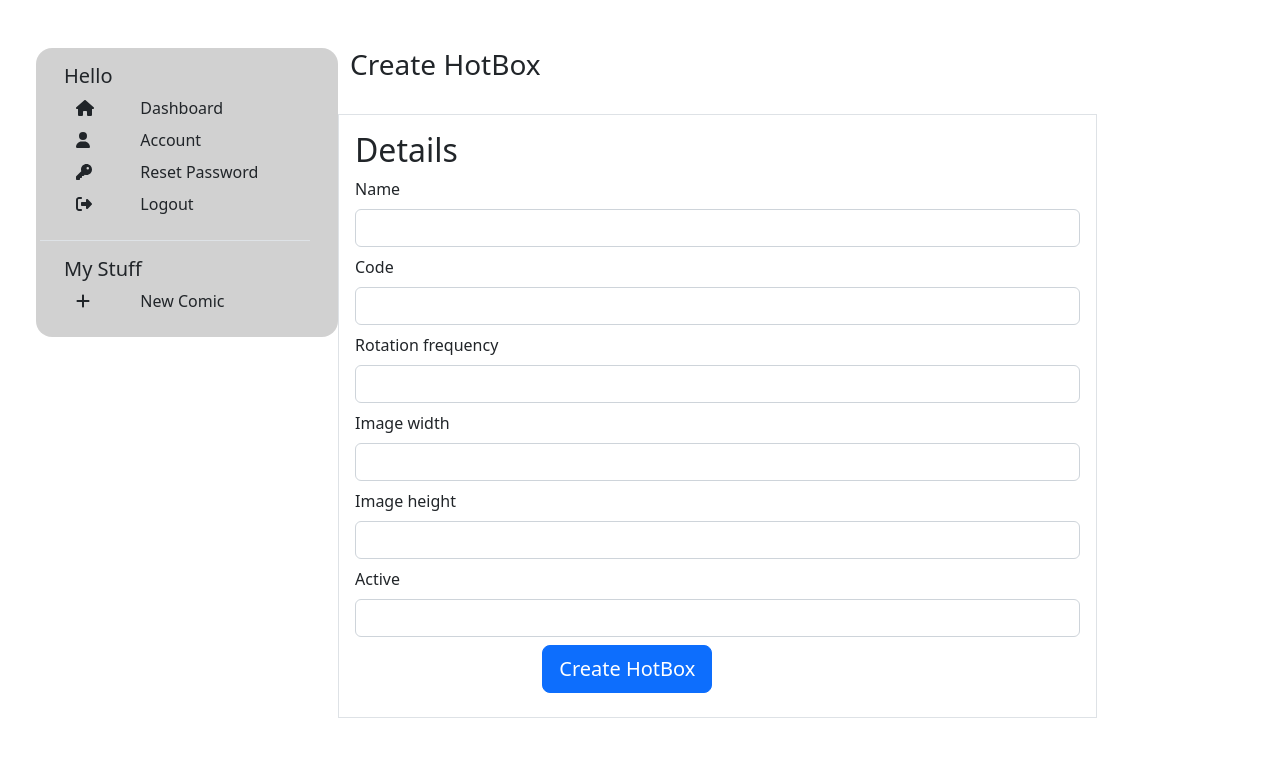
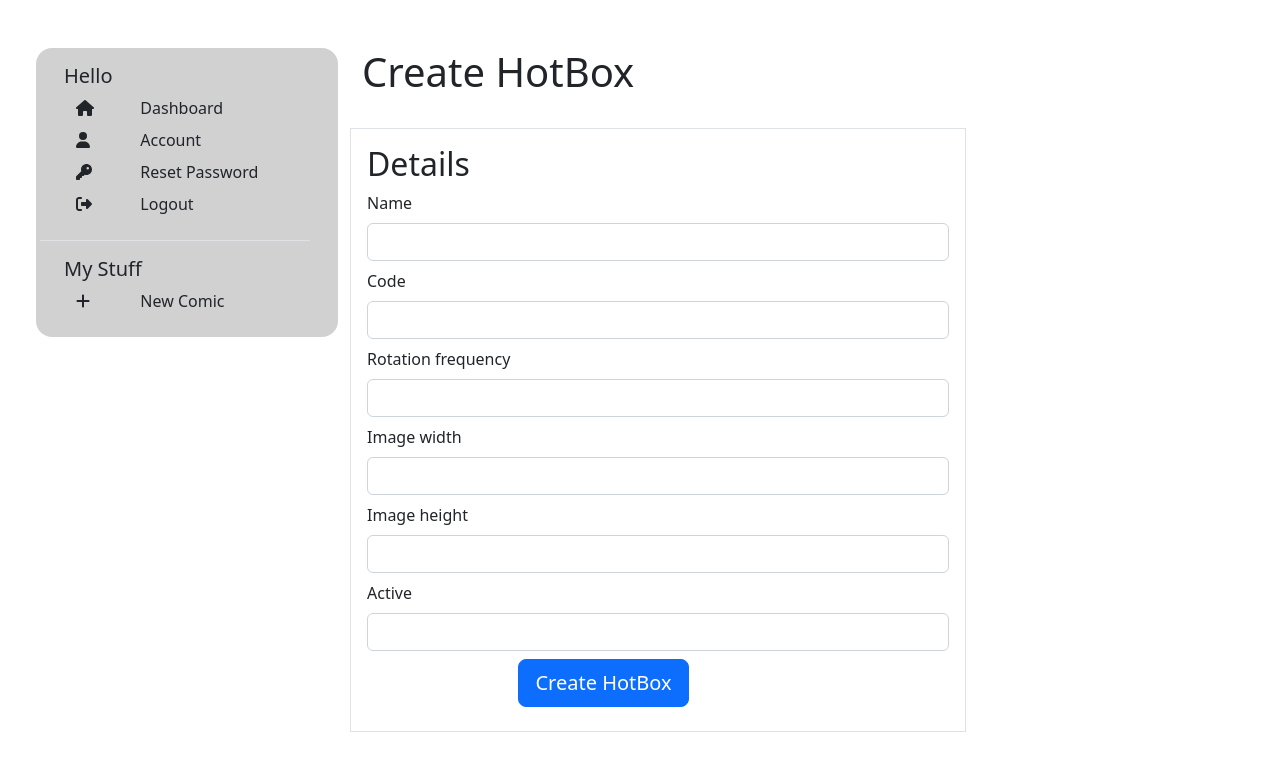
Before and after one commit to clickthulu/comic-hotbox, a Symfony app: template templates/hotbox/create.html.twig in a window 1280 px wide. Shown: the top 771 px of the page. Run offline with Twig, Linux system fonts and the light colour scheme; the template is opened without the code that fills it: most values are stand-ins (such as "Sample title", 1, 10 or a date in 2020); form fields are guessed from the names that the template uses; some libraries are stand-ins or nearby versions.

Commit message:
Some cleanup

```diff
--- a/public/js/common.js
+++ b/public/js/common.js
@@ -10,5 +10,12 @@ $(document).ready(function(){
         alert("Code copied");
     });
 
+    $(".copy-data").on('click', function(event){
+        event.preventDefault();
+        let text = $(this).data('copy');
+        let type = $(this).data('type')
+        navigator.clipboard.writeText(text);
+        alert(type + " copied");
+    });
 
 });
--- a/src/Form/HotBoxCreateFormType.php
+++ b/src/Form/HotBoxCreateFormType.php
@@ -11,6 +11,7 @@ use Symfony\Component\Form\Extension\Core\Type\CheckboxType;
 use Symfony\Component\Form\Extension\Core\Type\ChoiceType;
 use Symfony\Component\Form\Extension\Core\Type\CollectionType;
 use Symfony\Component\Form\Extension\Core\Type\NumberType;
+use Symfony\Component\Form\Extension\Core\Type\TextareaType;
 use Symfony\Component\Form\Extension\Core\Type\TextType;
 use Symfony\Component\Form\FormBuilderInterface;
 use Symfony\Component\OptionsResolver\OptionsResolver;
@@ -63,7 +64,6 @@ class HotBoxCreateFormType extends AbstractType
                 'attr' => ['class' => 'form-horizontal form-control'],
                 'label_attr' => ['class' => 'col-form-label col-3 text-end']
             ])
-
         ;
     }
 
--- a/templates/admin/settings.html.twig
+++ b/templates/admin/settings.html.twig
@@ -4,7 +4,7 @@
 
 {% block body %}
 <div class="container">
-    <div class="card col p-3 mt-5 panel" id="c4-comic-admin">
+    <div class="card col p-3 mt-5 panel" id="">
         <div class="row mb-3">
             <div class="col">
                 <h1>Server Settings</h1>
--- a/templates/hotbox/create.html.twig
+++ b/templates/hotbox/create.html.twig
@@ -3,10 +3,12 @@
 {% block title %}{% if hotboxform.vars.data.id is not empty %}Update{% else %}Create{% endif %} HotBox{% endblock %}
 
 {% block body %}
+<div class="container">
+        <div class="row mb-3">
                 <div class="col align-items-center justify-content-center pt-5">
                     <div class="col-10" id="hb-createupdate-hotbox">
                         <div class="row mb-3">
-                <h1 class="h3 mb-3 font-weight-normal">{% if hotboxform.vars.data.id is not empty %}Update{% else %}Create{% endif %} HotBox</h1>
+                            <h1 class="h1 mb-3 font-weight-normal">{% if hotboxform.vars.data.id is not empty %}Update{% else %}Create{% endif %} HotBox</h1>
                         </div>
                         <div class="row mb-3">
                             <div class="col border p-3">
@@ -46,6 +48,9 @@
                                     </div>
                                 </div>
                                 {{ form_end(hotboxform) }}
+                            </div>
+                            <div class="col-2">
+
                             </div>
                         </div>
                         {% if hotboxform.vars.data.id is not empty and comics|length > 0%}
@@ -100,6 +105,8 @@
                     </div>
 
         </div>
+    </div>
+</div>
 {% endblock %}
 
 
--- a/templates/public/hotbox.js.twig
+++ b/templates/public/hotbox.js.twig
@@ -1,5 +1,5 @@
 function HotBox() {
-    this.SERVERURL = "{{ settings.serverurl|raw }}";
+    this.SERVERURL = "{{ settings.get('server_url').value|raw }}";
 
     this.init = function() {
         const collection = document.getElementsByClassName("hotbox");
```
Also changed, not shown: templates/admin/managemedia.html.twig (+7 -2 lines). Lines whose indentation alone changed are shown as unchanged.
